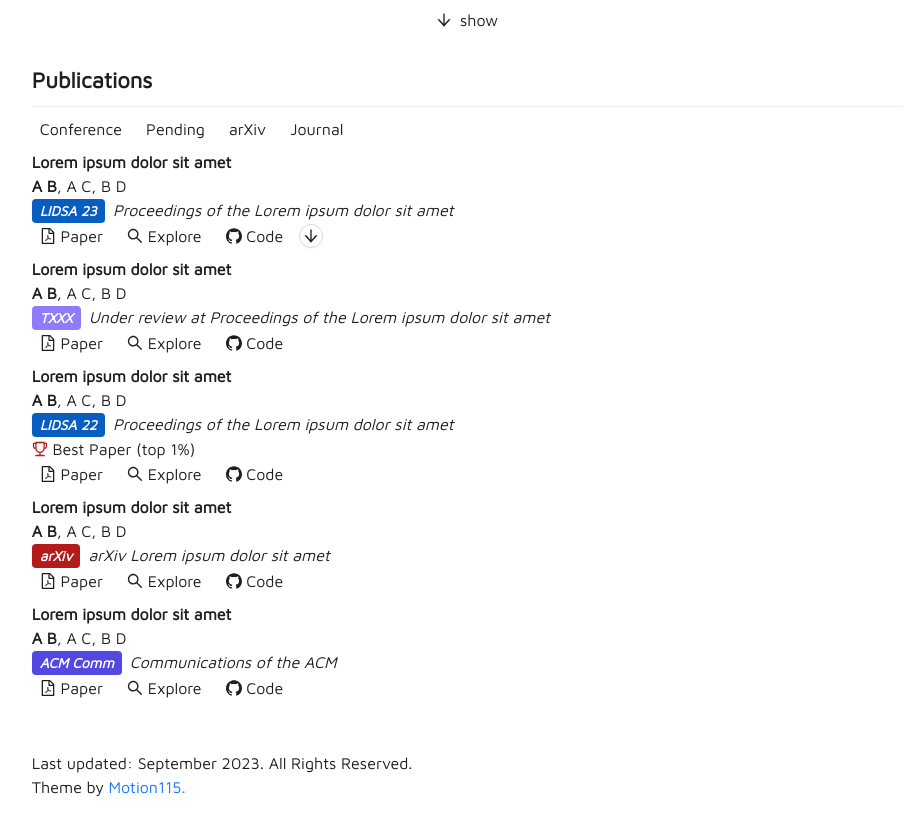
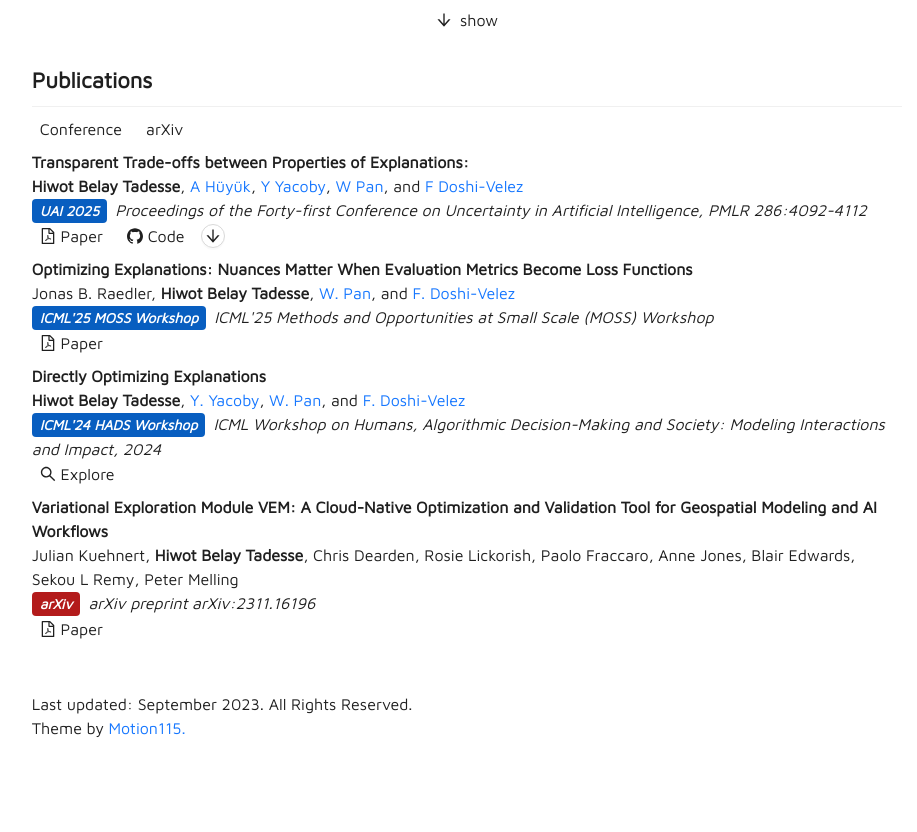
Before and after one commit to hiwot-belay-tadesse/hiwot-belay-tadesse.github.io, a React (Create React App) app: page / in a window 1280 px wide. Shown: the part 840-1672 px from the top of the page, without its empty margins (173-1090 px from the left). After the commit the page ends 1643 px from the top, so only its background shows below. Built offline with nearby package versions, Linux system fonts and the light colour scheme.

Commit message:
update publications

```diff
--- a/src/drafts/publications.tsx
+++ b/src/drafts/publications.tsx
@@ -6,82 +6,79 @@ const { Title, Paragraph, Text, Link } = Typography;
 
 const publicationList = [
   <PubEntry
-    paperTitle="Lorem ipsum dolor sit amet"
+    paperTitle="Transparent Trade-offs between Properties of Explanations:"
     authors={
       <>
-        <b>A B</b>, A C, B D
+        <b>Hiwot Belay Tadesse</b>,{" "}
+        <a href="https://alihanhyk.github.io" target="_blank" rel="noopener noreferrer">A Hüyük</a>,{" "}
+        <a href="https://yanivyacoby.github.io" target="_blank" rel="noopener noreferrer">Y Yacoby</a>,{" "}
+        <a href="https://onefishy.github.io" target="_blank" rel="noopener noreferrer">W Pan</a>, and{" "}
+        <a href="https://finale.seas.harvard.edu" target="_blank" rel="noopener noreferrer">F Doshi-Velez</a>
       </>
     }
     venueType="Conference"
-    venueShort="LIDSA 23"
-    venueFull="Proceedings of the Lorem ipsum dolor sit amet"
-    paperLink="https://arxiv.org/"
-    exploreLink="https://google.com/"
-    codeLink="https://github.com/"
+    venueShort="UAI 2025"
+    venueFull="Proceedings of the Forty-first Conference on Uncertainty in Artificial Intelligence, PMLR 286:4092-4112"
+    paperLink="https://openreview.net/pdf?id=VviAbE2nrH"
+    // exploreLink="https://google.com/"
+    codeLink="https://github.com/dtak/POE"
     abstractContent={
       <>
-        Lorem ipsum dolor sit amet, consectetur adipiscing elit. Vivamus ornare:
-        <li> A good template;</li>
+        Transparent Trade-offs between Properties of Explanations:
+        <li> Hiwot Belay Tadesse;</li>
         <li> An excellent template.</li>
       </>
     }
   />,
   <PubEntry
-    paperTitle="Lorem ipsum dolor sit amet"
+    paperTitle="Optimizing Explanations: Nuances Matter When Evaluation Metrics Become Loss Functions"
     authors={
       <>
-        <b>A B</b>, A C, B D
-      </>
-    }
-    venueType="Pending"
-    venueShort="TXXX"
-    venueFull="Under review at Proceedings of the Lorem ipsum dolor sit amet"
-    paperLink="https://arxiv.org/"
-    exploreLink="https://google.com/"
-    codeLink="https://github.com/"
-  />,
-  <PubEntry
-    paperTitle="Lorem ipsum dolor sit amet"
-    authors={
-      <>
-        <b>A B</b>, A C, B D
+        Jonas B. Raedler,<b> Hiwot Belay Tadesse</b>,{" "}
+        <a href="https://onefishy.github.io" target="_blank" rel="noopener noreferrer">W. Pan</a>, and{" "}
+        <a href="https://finale.seas.harvard.edu" target="_blank" rel="noopener noreferrer">F. Doshi-Velez</a>
       </>
     }
     venueType="Conference"
-    venueShort="LIDSA 22"
-    venueFull="Proceedings of the Lorem ipsum dolor sit amet"
-    paperLink="https://arxiv.org/"
-    exploreLink="https://google.com/"
-    codeLink="https://github.com/"
-    awardName="Best Paper (top 1%)"
+    venueShort="ICML'25 MOSS Workshop"
+    venueFull="ICML'25 Methods and Opportunities at Small Scale (MOSS) Workshop"
+    paperLink="https://openreview.net/forum?id=HUq8YbDpFt"
+    // exploreLink="https://google.com/"
+    // codeLink="https://github.com/"
   />,
+
   <PubEntry
-    paperTitle="Lorem ipsum dolor sit amet"
+    paperTitle="Directly Optimizing Explanations"
     authors={
       <>
-        <b>A B</b>, A C, B D
+        <b>Hiwot Belay Tadesse</b>,{" "}
+        <a href="https://yanivyacoby.github.io" target="_blank" rel="noopener noreferrer">Y. Yacoby</a>,{" "}
+        <a href="https://onefishy.github.io" target="_blank" rel="noopener noreferrer">W. Pan</a>, and{" "}
+        <a href="https://finale.seas.harvard.edu" target="_blank" rel="noopener noreferrer">F. Doshi-Velez</a>
+      </>
+    }
+    venueType="Conference"
+    venueShort="ICML'24 HADS Workshop"
+    venueFull="ICML Workshop on Humans, Algorithmic Decision-Making and Society: Modeling Interactions and Impact, 2024"
+    // paperLink="https://arxiv.org/"
+    exploreLink="https://icml.cc/virtual/2024/38218"
+    // codeLink="https://github.com/"
+    // awardName="Best Paper (top 1%)"
+  />,
+
+  <PubEntry
+    paperTitle="Variational Exploration Module VEM: A Cloud-Native Optimization and Validation Tool for Geospatial Modeling and AI Workflows"
+    authors={
+      <>
+        Julian Kuehnert, <b>Hiwot Belay Tadesse</b>, Chris Dearden, Rosie Lickorish, Paolo Fraccaro, Anne Jones, Blair Edwards, Sekou L Remy, Peter Melling
       </>
     }
     venueType="arXiv"
     venueShort="arXiv"
-    venueFull="arXiv Lorem ipsum dolor sit amet"
-    paperLink="https://arxiv.org/"
-    exploreLink="https://google.com/"
-    codeLink="https://github.com/"
-  />,
-  <PubEntry
-    paperTitle="Lorem ipsum dolor sit amet"
-    authors={
-      <>
-        <b>A B</b>, A C, B D
-      </>
-    }
-    venueType="Journal"
-    venueShort="ACM Comm"
-    venueFull="Communications of the ACM"
-    paperLink="https://arxiv.org/"
-    exploreLink="https://google.com/"
-    codeLink="https://github.com/"
+    venueFull="arXiv preprint arXiv:2311.16196"
+    paperLink="https://arxiv.org/abs/2311.16196"
+    // exploreLink="https://google.com/"
+    // codeLink="https://github.com/"
   />,
 ];
 
```
